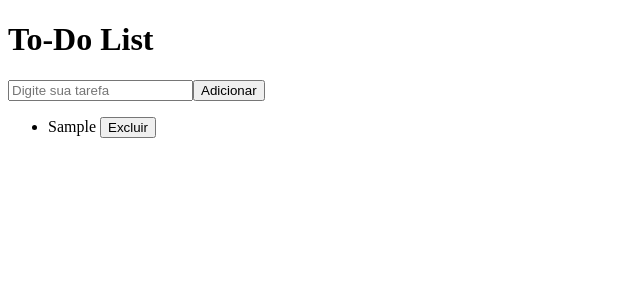
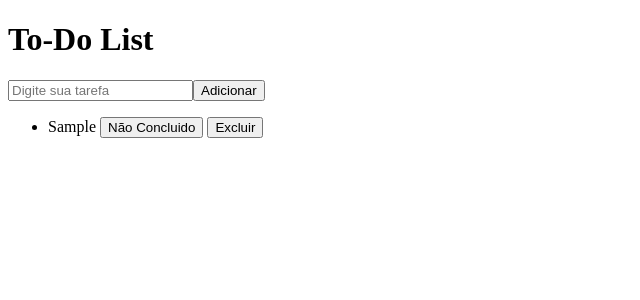
Before and after one commit to PedrooL77/TaskList, a React (Create React App) app: page / in a window 1280 px wide. Both pictures are taken after typing "Sample" into the empty fields and a click on the button "Adicionar". Shown: the top 300 px of the page, without its empty margins (0-640 px from the left). Built offline with nearby package versions, Linux system fonts and the light colour scheme.

Commit message:
status funcionando

```diff
--- a/src/App.js
+++ b/src/App.js
@@ -3,7 +3,7 @@ import { useEffect, useState } from "react";
 function App() {
 
   const [ListaTarefas, setListaTarefas] = useState( [] );
-  const [tarefa, setTarefa] = useState( { id: '' , texto: "" } );
+  const [tarefa, setTarefa] = useState( { id: '' , texto: "" , status: ""} );
 
   function addTarefa()
   {
@@ -18,8 +18,15 @@ function App() {
     setListaTarefas( novaLista );
   }
 
+  function statusTarefa( id, status)
+  {
+    const index = ListaTarefas.findIndex( (tarefa) => tarefa.id === id );
+    ListaTarefas[index].status = !status;
+    setListaTarefas( [...ListaTarefas ]);
+  }
+
   useEffect( () => {
-    setTarefa( {id: "" , texto:""})
+    setTarefa( {id: "" , texto:"" , status: ""})
   }, [ListaTarefas])
 
   return (
@@ -28,13 +35,13 @@ function App() {
         <h1>To-Do List</h1>
       </header>
       <div>
-        <input type="text" name="tarefa" placeholder="Digite sua tarefa" value={tarefa.texto} onChange={(e) => setTarefa( { id: Math.random(), texto:e.target.value } ) }/>
+        <input type="text" name="tarefa" placeholder="Digite sua tarefa" value={tarefa.texto} onChange={(e) => setTarefa( { id: Math.random(), texto:e.target.value , status: false} ) }/>
         <button onClick={addTarefa}>Adicionar</button>
       </div>
       <div>
         <ul>
-          {ListaTarefas.map( (item, index) => (
-            <li key={index}>{item.texto} <button onClick={ () => excluirTarefa(item.id) }>Excluir</button></li>
+            {ListaTarefas.map( (item, index) => (
+            <li key={index}>{item.texto} <button onClick={ () => statusTarefa(item.id, item.status) }>{item.status ? 'Concluida' : 'Não Concluido'}</button> <button onClick={ () => excluirTarefa(item.id) }>Excluir</button></li>
           ))}
         </ul>
       </div>
```
